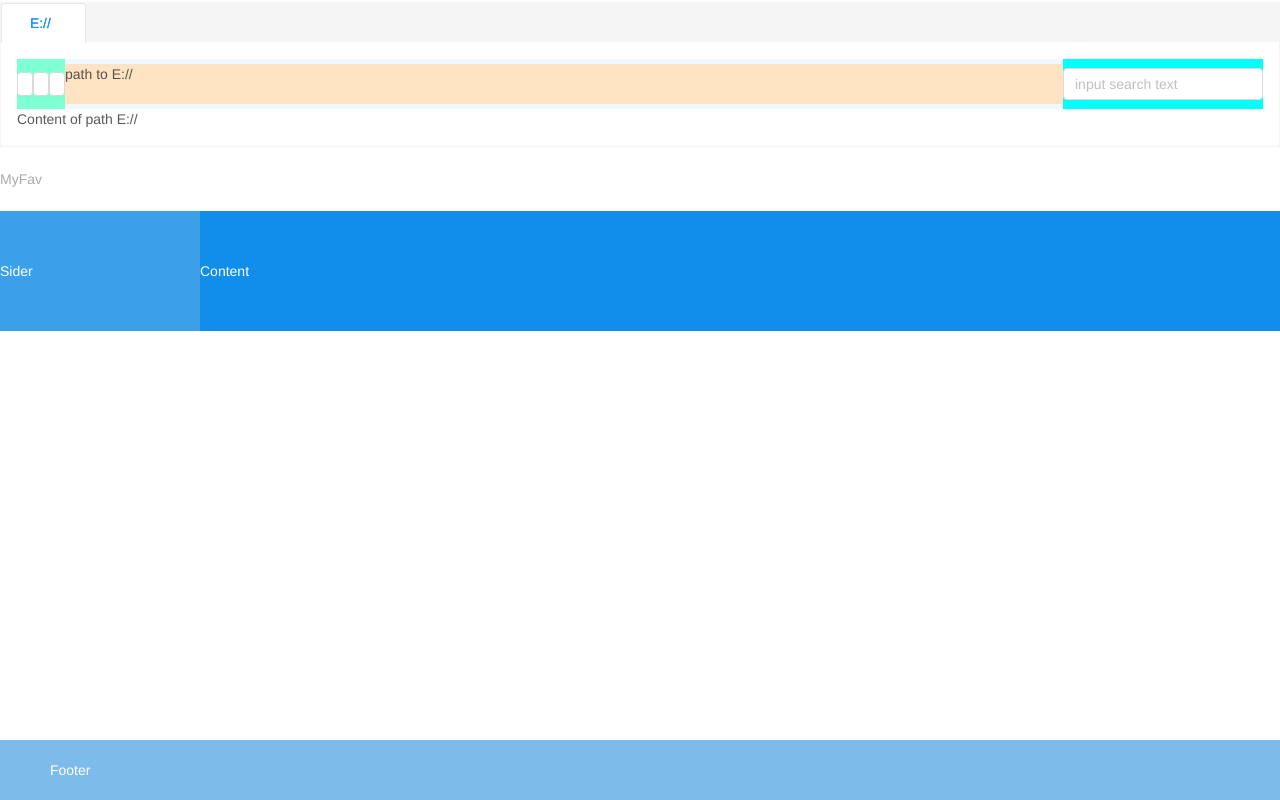
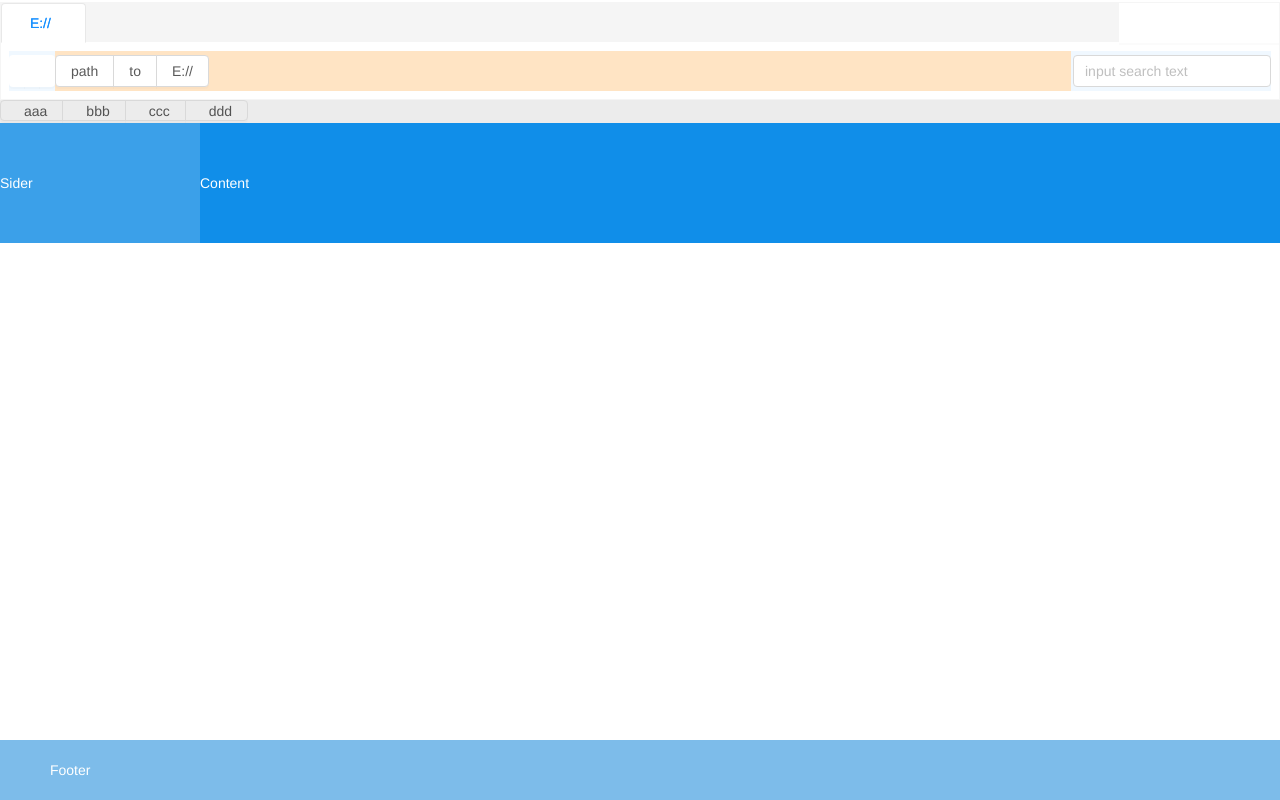
Before and after one commit to Piiikachu/electron-explorer, a Vue app: page / in a window 1280 px wide. Built offline with nearby package versions, Linux system fonts and the light colour scheme.

Commit message:
favbar navbar windowbutton

```diff
--- a/src/components/MyFavorite.vue
+++ b/src/components/MyFavorite.vue
@@ -1,7 +1,32 @@
 <template>
-  <div>MyFav</div>
+  <div class="fav-container">
+    <a-button-group>
+      <a-button>
+        <a-icon type="folder" />aaa
+      </a-button>
+      <a-button>
+        <a-icon type="folder" />bbb
+      </a-button>
+      <a-button>
+        <a-icon type="folder" />ccc
+      </a-button>
+      <a-button>
+        <a-icon type="folder" />ddd
+      </a-button>
+    </a-button-group>
+  </div>
 </template>
 <style>
+.fav-container {
+  display: flex;
+  line-height: 30px;
+  padding: -10px;
+  background-color: rgb(236, 236, 236);
+}
+.fav-container .ant-btn{
+  height: 90%;
+  background-color: rgb(236, 236, 236);
+}
 </style>
 <script lang="ts">
 import { Component, Vue } from "vue-property-decorator";
--- a/src/components/MyNav.vue
+++ b/src/components/MyNav.vue
@@ -1,6 +1,7 @@
 <template>
   <div class="nav-container">
     <div class="nav-buttons">
+      <a-button-group>
         <a-button size="small">
           <a-icon type="arrow-left" />
         </a-button>
@@ -10,10 +11,17 @@
         <a-button size="small">
           <a-icon type="arrow-up" />
         </a-button>
+      </a-button-group>
     </div>
-    <div class="nav-breadcrumb">path to {{path}}</div>
+    <div class="nav-navbar">
+      <a-button-group>
+        <a-button>path</a-button>
+        <a-button>to</a-button>
+        <a-button>{{path}}</a-button>
+      </a-button-group>
+    </div>
     <div class="search">
-      <a-input-search placeholder="input search text" style="width: 200px" />
+      <a-input-search placeholder="input search text" />
     </div>
   </div>
 </template>
@@ -30,27 +38,37 @@ export default class MyNav extends Vue {
 <style>
 .nav-container {
   display: flex;
-  height: 50px;
+  height: 40px;
   align-items: center;
   background-color: aliceblue;
 }
 .nav-buttons {
   width: auto;
   height: 100%;
-  background-color: aquamarine;
+  display: flex;
+  background-color: transparent;
+  align-items: center;
+}
+.nav-buttons .ant-btn-group {
+  height: auto;
+  background-color: transparent;
+}
+.nav-buttons .ant-btn-group .ant-btn {
+  height: 32px;
+  border-color: transparent;
+}
+.nav-navbar {
+  flex: 1;
+  height: 100%;
+  background-color: bisque;
   display: flex;
   align-items: center;
-}
-.nav-breadcrumb {
-  flex: 1;
-  height: 80%;
-  background-color: bisque;
 }
 .search {
   height: 100%;
   width: 200px;
   display: flex;
   align-items: center;
-  background-color: aqua;
+  padding-left: 2px;
 }
 </style>
--- a/src/components/MyTab.vue
+++ b/src/components/MyTab.vue
@@ -6,22 +6,20 @@
           <a-icon type="folder-open" />
           {{pane.title}}
         </span>
-        <MyNav :path="pane.title"/>
-        {{pane.content}}
+        <MyNav :path="pane.title" />
       </a-tab-pane>
       <a-button
         slot="tabBarExtraContent"
         @click="add"
         icon="plus-square"
-        type="link"
         style="-webkit-app-region: no-drag"
         size="large"
       ></a-button>
+
       <a-button
         slot="tabBarExtraContent"
         @click="minWindow"
         icon="shrink"
-        type="link"
         style="-webkit-app-region: no-drag"
         size="large"
       ></a-button>
@@ -29,7 +27,6 @@
         slot="tabBarExtraContent"
         @click="maxWindow"
         icon="arrows-alt"
-        type="link"
         style="-webkit-app-region: no-drag"
         size="large"
       ></a-button>
@@ -37,7 +34,6 @@
         slot="tabBarExtraContent"
         @click="closeWindow"
         icon="close"
-        type="link"
         style="-webkit-app-region: no-drag"
         size="large"
       ></a-button>
@@ -59,7 +55,7 @@
 
 .tabs-container > .ant-tabs-card > .ant-tabs-content > .ant-tabs-tabpane {
   background: #fff;
-  padding: 16px;
+  padding: 8px;
   -webkit-app-region: no-drag;
 }
 
@@ -67,7 +63,10 @@
   border-color: #fff;
   -webkit-user-select: none;
 }
-
+.tabs-container > .ant-tabs-card > .ant-tabs-bar .ant-btn {
+  border-radius: 0px;
+  border-color: transparent;
+}
 .tabs-container > .ant-tabs-card > .ant-tabs-bar .ant-tabs-tab {
   border-color: transparent;
   background: transparent;
@@ -125,11 +124,17 @@ export default class MyTab extends Vue {
   onEdit(targetKey: string, action: number) {
     this[action](targetKey);
   }
-  add(path?: string) {
-    let p: string ="d://work";
+  add() {
+    this.addPath("E://work");
+  }
+  addPath(path: string) {
+    this.addPathBackground(path);
+    this.activeKey = `${this.newTabIndex - 1}`;
+  }
+  addPathBackground(path: string) {
+    let p: string = path;
     const panes = this.panes;
     panes.push(this.pathToPane(p));
-    this.activeKey = `${this.newTabIndex - 1}`;
     this.panes = panes;
   }
   remove(targetKey: string) {
```
Lines whose indentation alone changed are shown as unchanged.
